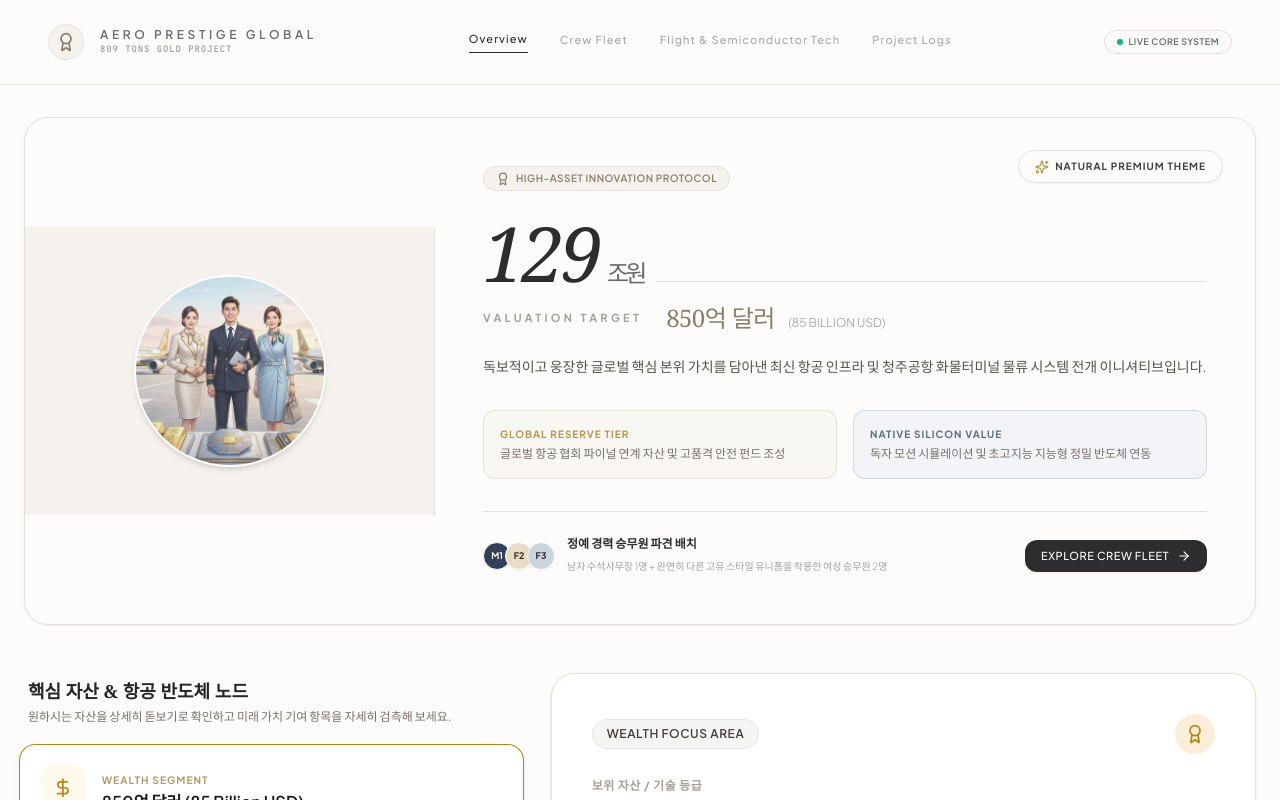
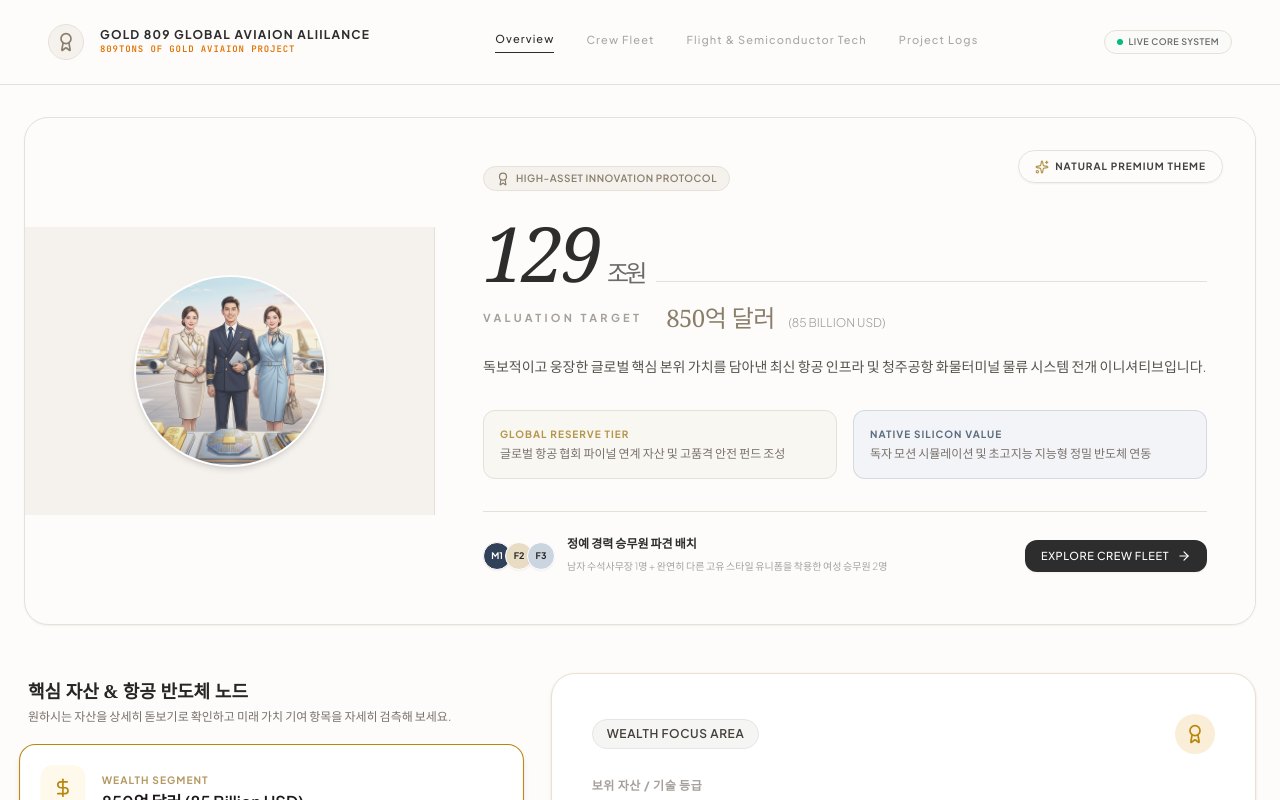
Before and after one commit to alamo99ko-ux/Gold-809-Tons-Project, a React (Vite) app: page / in a window 1280 px wide. Shown: the top 800 px of the page. Built offline with nearby package versions, Linux system fonts and the light colour scheme.

Commit message:
chore: rebrand project to Gold 809 Global Aviation
Update application title, header branding, and project
identifiers to align with the new project name.

```diff
--- a/index.html
+++ b/index.html
@@ -3,7 +3,7 @@
   <head>
     <meta charset="UTF-8" />
     <meta name="viewport" content="width=device-width, initial-scale=1.0" />
-    <title>My Google AI Studio App</title>
+    <title>Gold 809 Global Aviaion Aliilance</title>
   </head>
   <body>
     <div id="root"></div>
--- a/src/App.tsx
+++ b/src/App.tsx
@@ -133,6 +133,10 @@ export default function App() {
     return () => clearInterval(interval);
   }, [isSimulating, simulationSpeed]);
 
+  useEffect(() => {
+    document.title = "Gold 809 Global Aviaion Aliilance";
+  }, []);
+
   return (
     <div className="min-h-screen bg-[#FDFCFB] text-[#2D2D2D] font-sans antialiased selection:bg-[#E5E0D8] selection:text-stone-900 pb-20">
 
@@ -144,10 +148,10 @@ export default function App() {
               <Award className="w-5 h-5 text-[#8A7E6A]" />
             </div>
             <div>
-              <div className="text-xs tracking-[0.3em] font-semibold uppercase opacity-70 text-[#2D2D2D]">
-                Aero Prestige Global
+              <div className="text-xs tracking-[0.1em] font-bold uppercase text-[#2D2D2D]">
+                Gold 809 Global Aviaion Aliilance
               </div>
-              <p className="text-[9px] text-stone-400 uppercase tracking-widest font-mono font-bold">809 TONS GOLD PROJECT</p>
+              <p className="text-[9px] text-amber-600 uppercase tracking-widest font-mono font-bold">809Tons of Gold  Aviaion Project</p>
             </div>
           </div>
 
@@ -553,7 +557,7 @@ export default function App() {
                     {/* Museum Frame Container */}
                     <div className="relative w-full aspect-[9/16] rounded-2xl overflow-hidden border-4 border-stone-100 shadow-2xl group bg-stone-50">
                       <img
-                        src="/src/assets/images/mega_synergy_poster_1781858043007.jpg"
+                        src="/src/assets/images/skyking_synergy_poster_1781858950329.jpg"
                         alt="809 Tons Gold Project Premium 9:16 Poster"
                         className="w-full h-full object-cover transition-all duration-700 hover:scale-102"
                         referrerPolicy="no-referrer"
@@ -570,7 +574,7 @@ export default function App() {
 
                         <div className="text-white">
                           <h4 className="font-serif text-base font-bold tracking-tight opacity-95">809 Tons Gold Project</h4>
-                          <p className="text-[9px] tracking-wider text-stone-300 font-light mt-0.5">AVIATION & WEALTH ALLIANCE</p>
+                          <p className="text-[9px] tracking-wider text-stone-300 font-light mt-0.5">Skyking Global Aviation Alliance</p>
                         </div>
                       </div>
                     </div>
```
Also changed, not shown: src/assets/images/skyking_synergy_poster_1781858950329.jpg (added).
